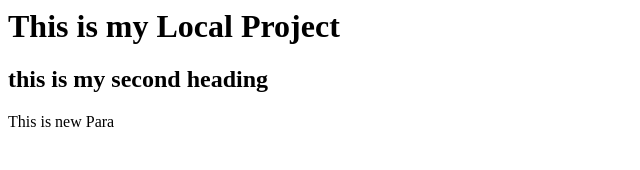
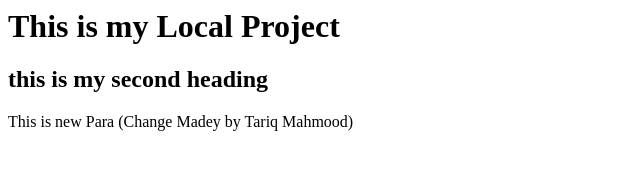
Before and after one commit to WithShahidNaeem1/LocalProject, a plain HTML site: page index.html in a window 1280 px wide. Shown: the whole page, without its empty margins (0-640 px from the left). Drawn offline with Linux system fonts and the light colour scheme.

Commit message:
Changes by Tariq Mahoomd

```diff
--- a/index.html
+++ b/index.html
@@ -1,3 +1,3 @@
 <h1>This is my Local Project</h1>
 <h2>this is my second heading</h2>
-<p> This is new Para</p>
+<p> This is new Para (Change Madey by Tariq Mahmood) </p>
```
